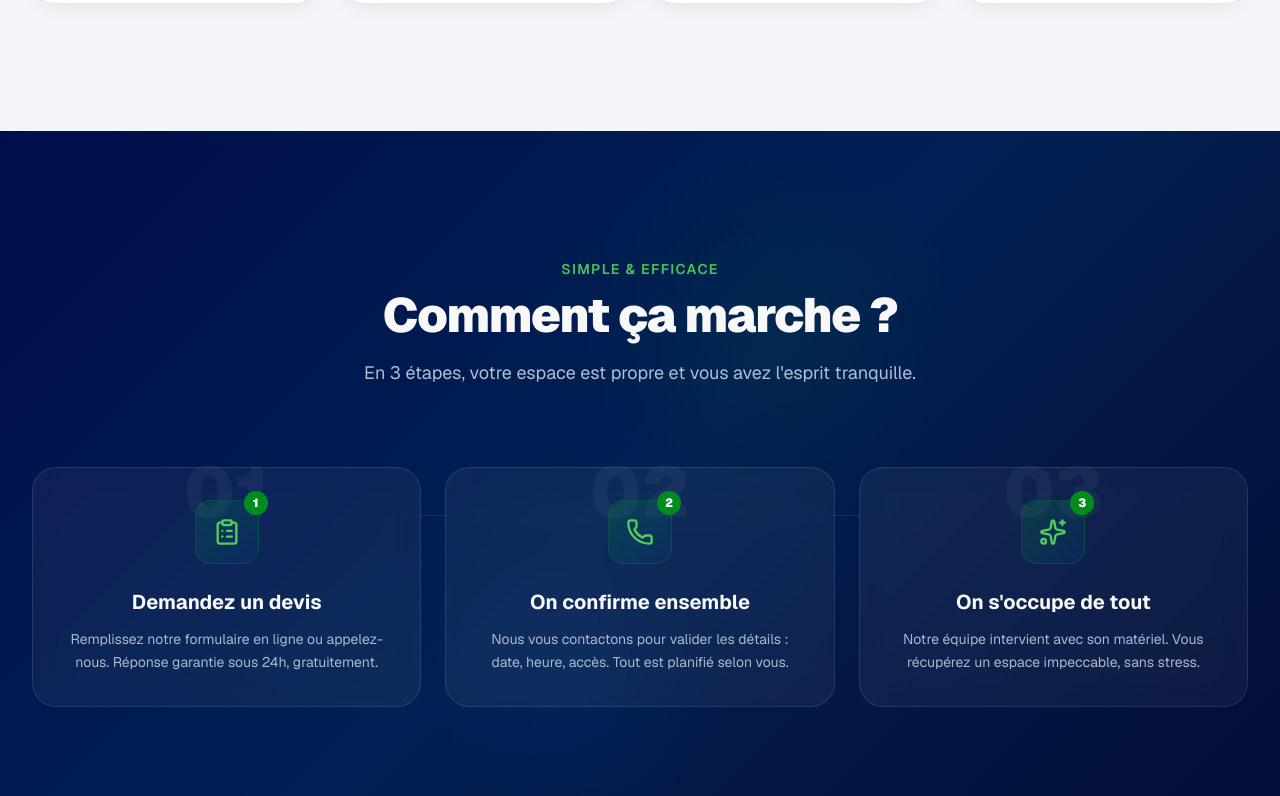
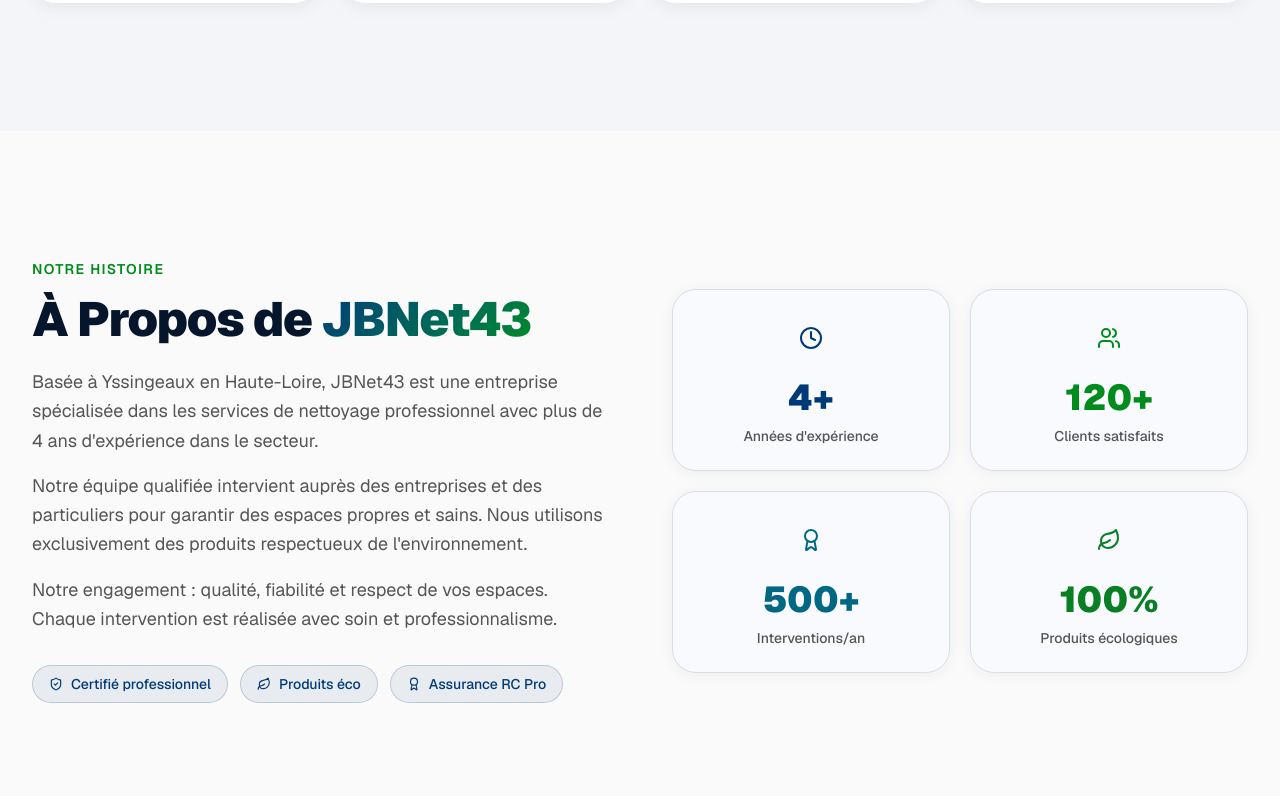
Before and after one commit to 26timsam-cloud/jbnet43, a Next.js app: page / in a window 1280 px wide. Shown: the part 1704-2500 px from the top of the page. Built offline with nearby package versions, Linux system fonts and the light colour scheme.

Commit message:
Remove HowItWorks section

```diff
--- a/app/page.tsx
+++ b/app/page.tsx
@@ -1,7 +1,6 @@
 import { Header } from "@/components/landing/header"
 import { Hero } from "@/components/landing/hero"
 import { Services } from "@/components/landing/services"
-import { HowItWorks } from "@/components/landing/how-it-works"
 import { About } from "@/components/landing/about"
 import { QuoteForm } from "@/components/landing/quote-form"
 import { CtaBanner } from "@/components/landing/cta-banner"
@@ -15,7 +14,6 @@ export default function LandingPage() {
       <main className="flex-1">
         <Hero />
         <Services />
-        <HowItWorks />
         <About />
 <QuoteForm />
         <CtaBanner />
```
